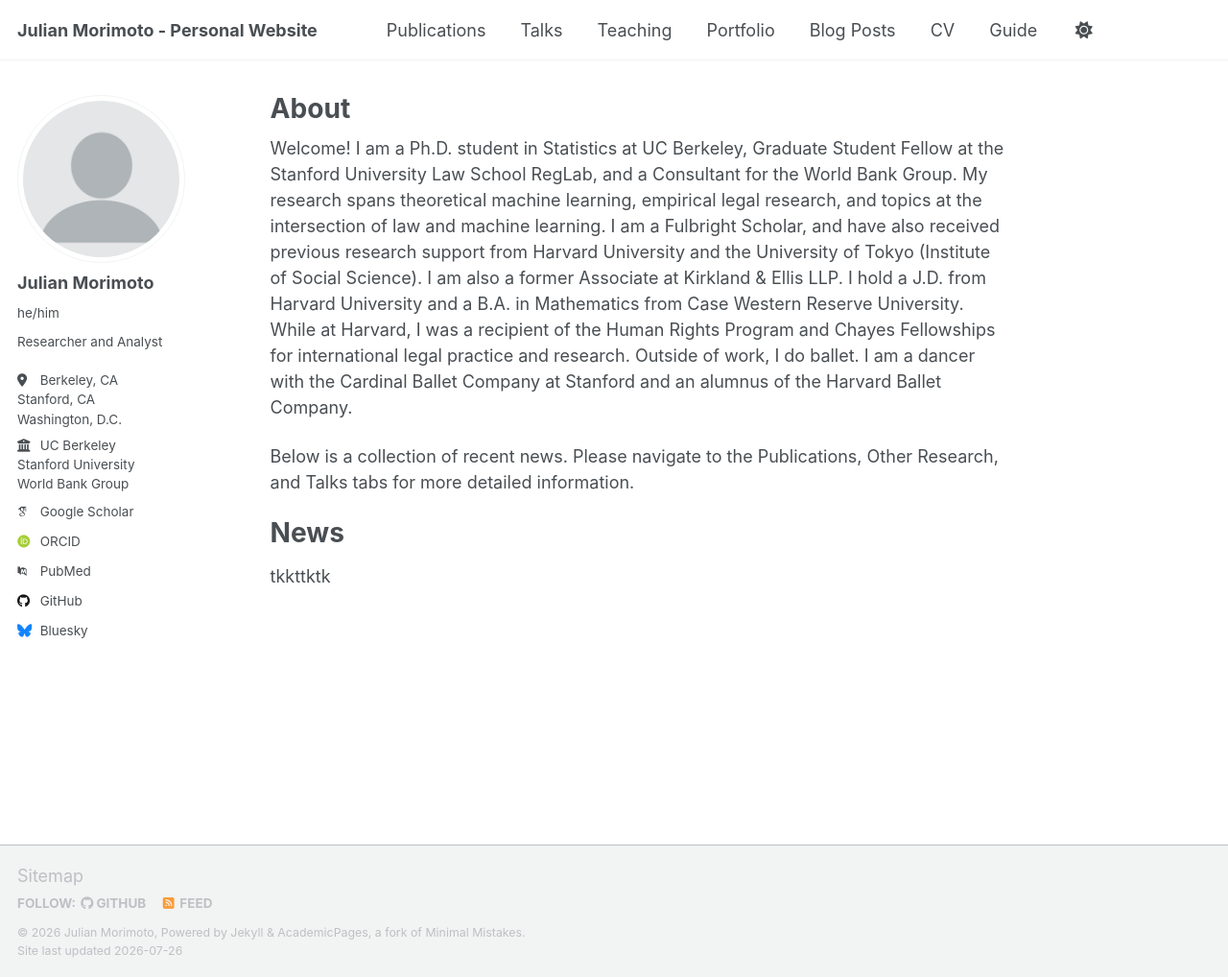
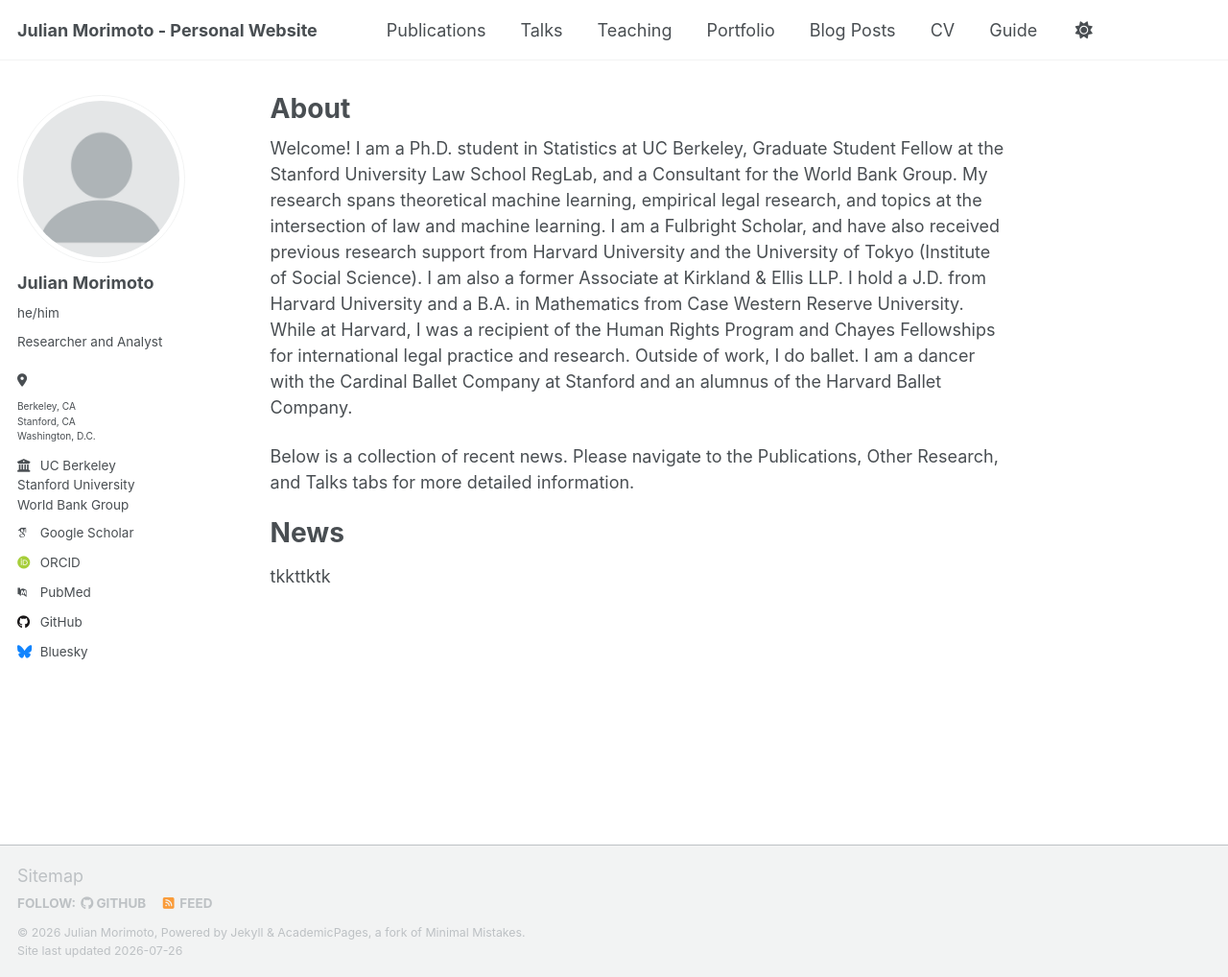
Before and after one commit to jmorimoto-h/my-site, a Jekyll site: the page built from _pages/about.md, in a window 1280 px wide and 1018 px high. Shown: the whole window at 96% size. Built offline with Jekyll 4.4.1, drawn with Linux system fonts in a browser that asks for light colours; some web fonts are replaced; a script that is not in the unit is left out.

Commit message:
Update author-profile.html

```diff
--- a/_includes/author-profile.html
+++ b/_includes/author-profile.html
@@ -25,7 +25,10 @@
     <ul class="author__urls social-icons">
       <!-- Font Awesome icons / Biographic information  -->
       {% if author.location %}
-        <li class="author__desktop"><i class="fas fa-fw fa-location-dot icon-pad-right" aria-hidden="true"></i>{{ author.location }}</li>
+      <li class="author__desktop">
+        <i class="fas fa-fw fa-location-dot icon-pad-right" aria-hidden="true"></i>
+        {{ author.location | markdownify }}
+      </li>
       {% endif %}
       {% if author.employer %}
         <li class="author__desktop"><i class="fas fa-fw fa-building-columns icon-pad-right" aria-hidden="true"></i>{{ author.employer }}</li>
```
